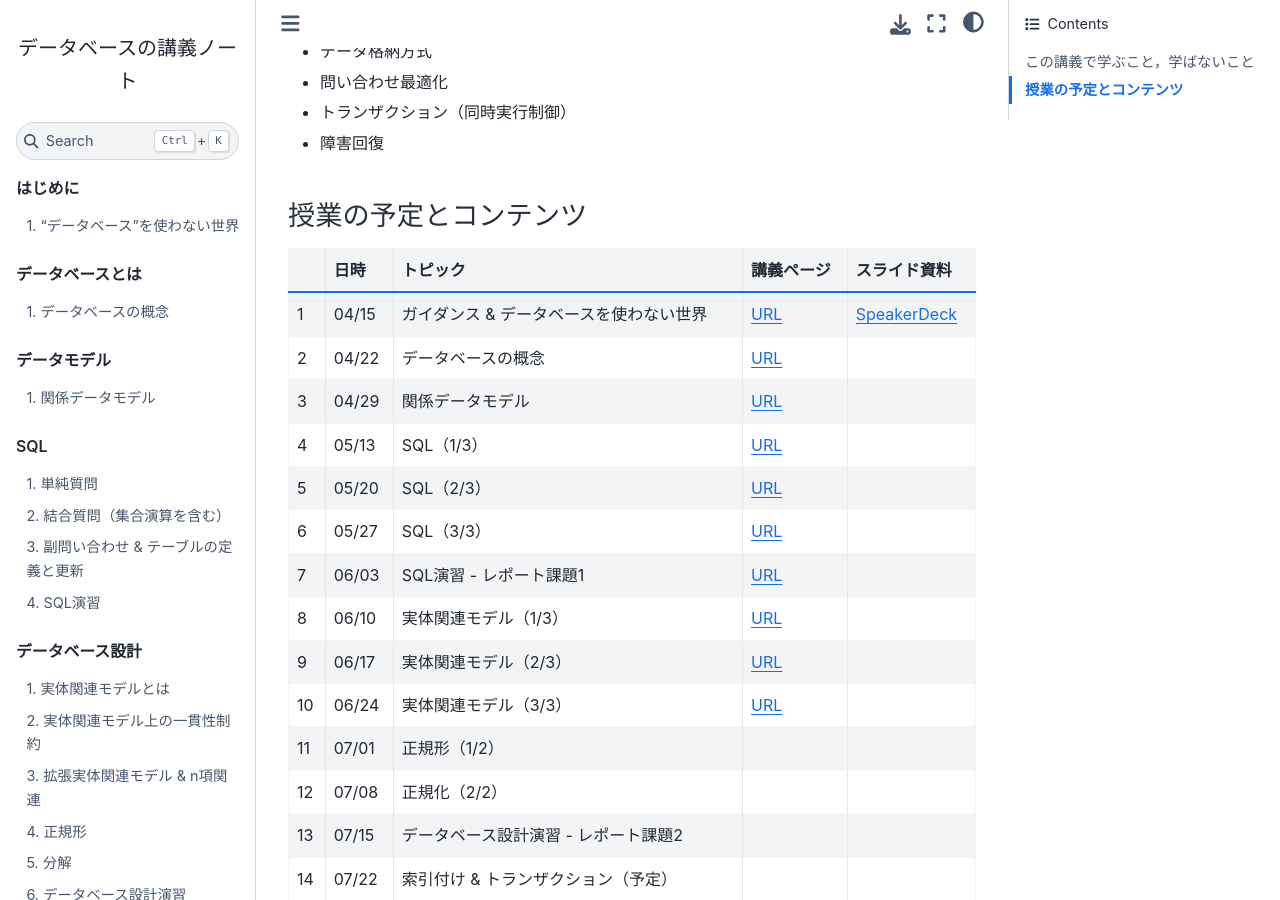
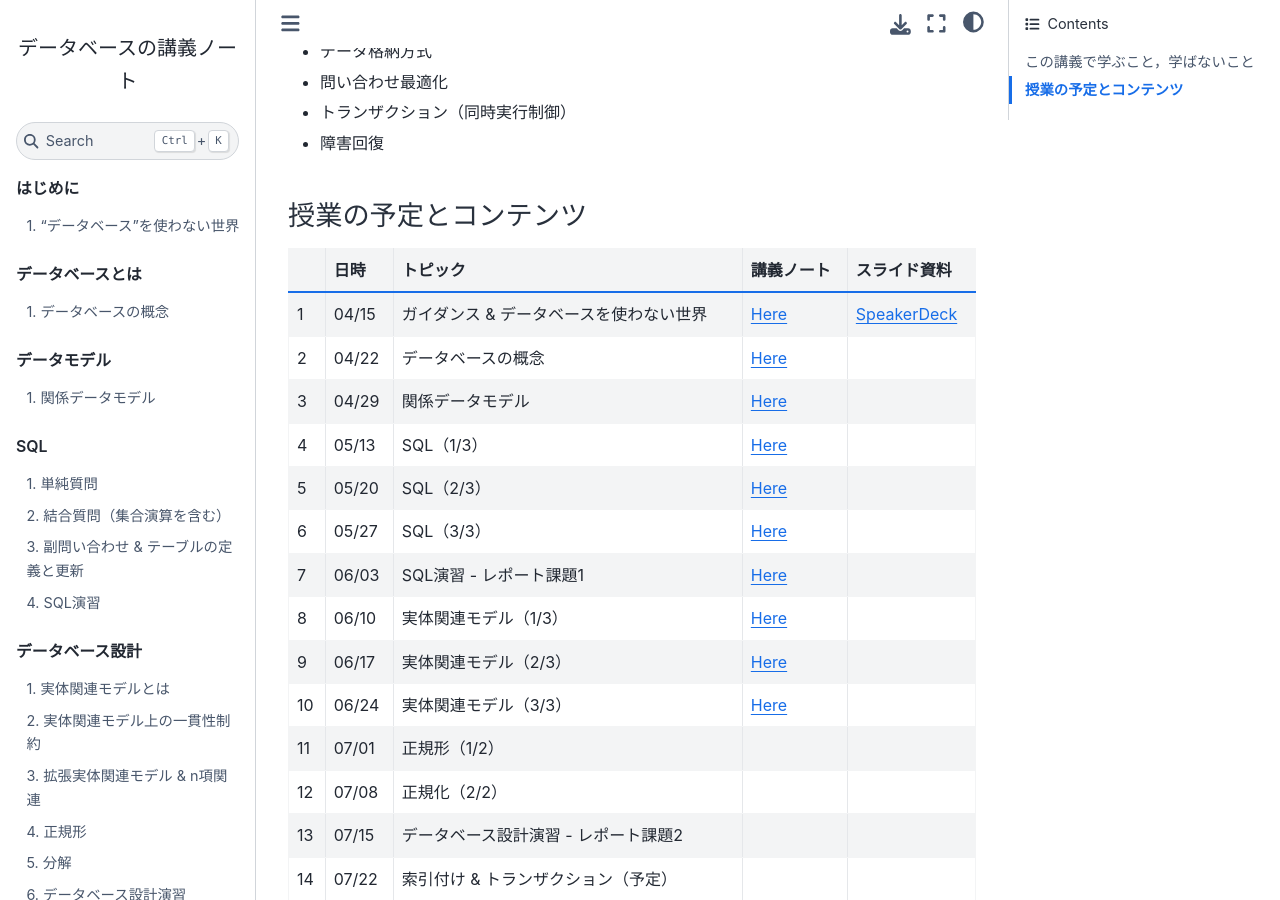
Before and after one commit to hontolab-courses/database-lecturenote, a Jupyter Book: the page built from index.md, in a window 1280 px wide and 900 px high, scrolled down 977 px. Built offline with Jupyter Book 1.0.4 settings and Sphinx 7.4.7 and the Sphinx Book theme 1.1.4, drawn with Linux system fonts in a browser that asks for light colours.

```diff
--- a/index.md
+++ b/index.md
@@ -39,18 +39,18 @@
 
 
 ## 授業の予定とコンテンツ
-| |  日時  | トピック | 講義ページ | スライド資料 |
+| |  日時  | トピック | 講義ノート | スライド資料 |
 | ---- | ---- | ---- | ---- | ---- |
-| 1 | 04/15 | ガイダンス & データベースを使わない世界 | [URL](content/introduction/01.ipynb) | [SpeakerDeck](https://speakerdeck.com/trycycle/database-lecture-01) |
-| 2 | 04/22 | データベースの概念 | [URL](content/concept-of-database/01.ipynb) |  |
-| 3 | 04/29 | 関係データモデル | [URL](content/relational-data-model/01.ipynb) |  |
-| 4 | 05/13 | SQL（1/3） | [URL](content/sql/01.ipynb) |  |
-| 5 | 05/20 | SQL（2/3） | [URL](content/sql/02.ipynb) |  |
-| 6 | 05/27 | SQL（3/3） | [URL](content/sql/03.ipynb) |  |
-| 7 | 06/03 | SQL演習 - レポート課題1 | [URL](content/exercise/sql-exercise.ipynb) |  |
-| 8 | 06/10 | 実体関連モデル（1/3） | [URL](content/er-model/01.ipynb) |  |
-| 9 | 06/17 | 実体関連モデル（2/3）| [URL](content/er-model/02.ipynb) |  |
-| 10 | 06/24 | 実体関連モデル（3/3） | [URL](content/er-model/03.ipynb) |  |
+| 1 | 04/15 | ガイダンス & データベースを使わない世界 | [Here](content/introduction/01.ipynb) | [SpeakerDeck](https://speakerdeck.com/trycycle/database-lecture-01) |
+| 2 | 04/22 | データベースの概念 | [Here](content/concept-of-database/01.ipynb) |  |
+| 3 | 04/29 | 関係データモデル | [Here](content/relational-data-model/01.ipynb) |  |
+| 4 | 05/13 | SQL（1/3） | [Here](content/sql/01.ipynb) |  |
+| 5 | 05/20 | SQL（2/3） | [Here](content/sql/02.ipynb) |  |
+| 6 | 05/27 | SQL（3/3） | [Here](content/sql/03.ipynb) |  |
+| 7 | 06/03 | SQL演習 - レポート課題1 | [Here](content/exercise/sql-exercise.ipynb) |  |
+| 8 | 06/10 | 実体関連モデル（1/3） | [Here](content/er-model/01.ipynb) |  |
+| 9 | 06/17 | 実体関連モデル（2/3）| [Here](content/er-model/02.ipynb) |  |
+| 10 | 06/24 | 実体関連モデル（3/3） | [Here](content/er-model/03.ipynb) |  |
 | 11 | 07/01 | 正規形（1/2） |  |  |
 | 12 | 07/08 | 正規化（2/2） |  |  |
 | 13 | 07/15 | データベース設計演習 - レポート課題2|  |  |
```
